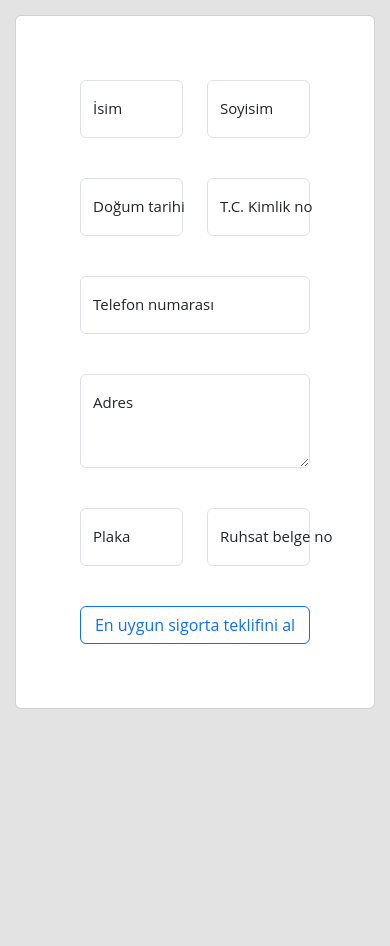
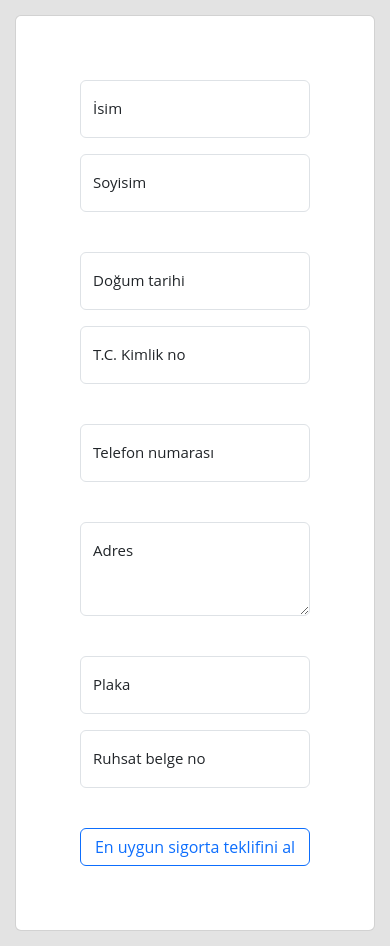
Before and after one commit to hamdidilekci/insurance-app, a React (Create React App) app in the folder app/: page / in a window 390 px wide. Before the commit the page ends 844 px from the top, so only its background shows below. Built offline with nearby package versions, Linux system fonts and the light colour scheme.

Commit message:
Make form input cols responsive

```diff
--- a/app/src/Components/InsuranceRequestForm/InsuranceRequestForm.js
+++ b/app/src/Components/InsuranceRequestForm/InsuranceRequestForm.js
@@ -103,7 +103,7 @@ export default function MyForm() {
                 {
                     row.map(input => {
                         return (
-                            <div key={input.id} className="col">
+                            <div key={input.id} className="col-md-12 col-lg">
                                 <div className="form-floating mb-3">
                                     <FormInput key={input.id} onChange={handleInputChange} value={formData[input.name]} {...input} />
                                 </div>
```
